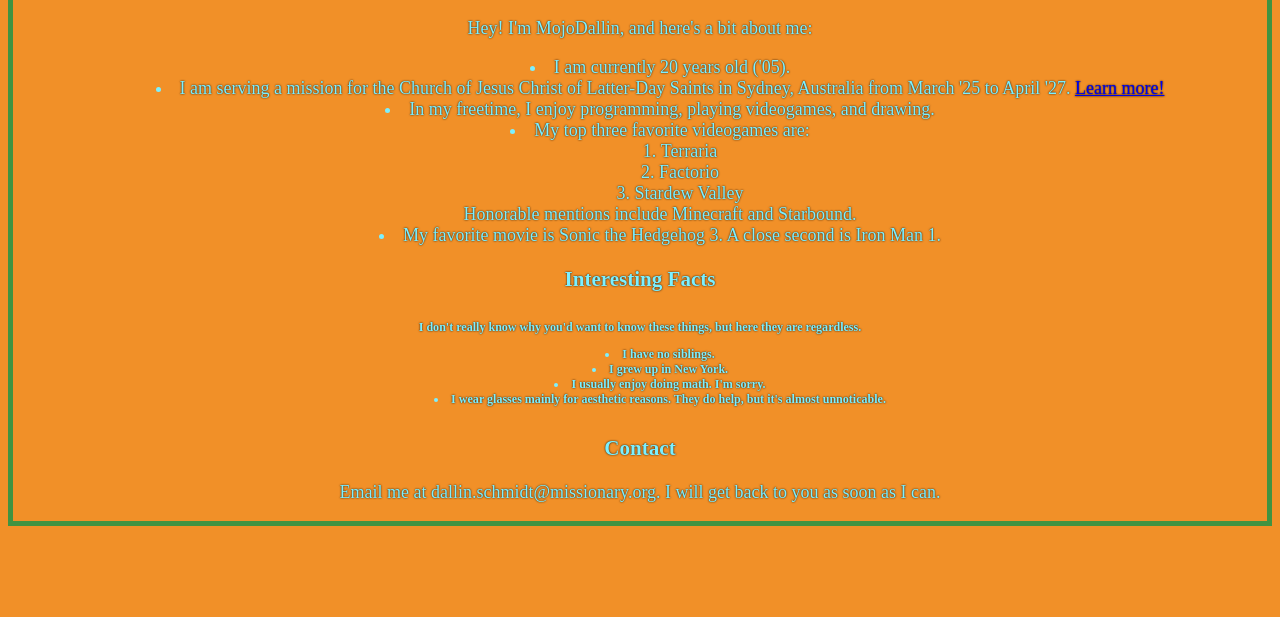
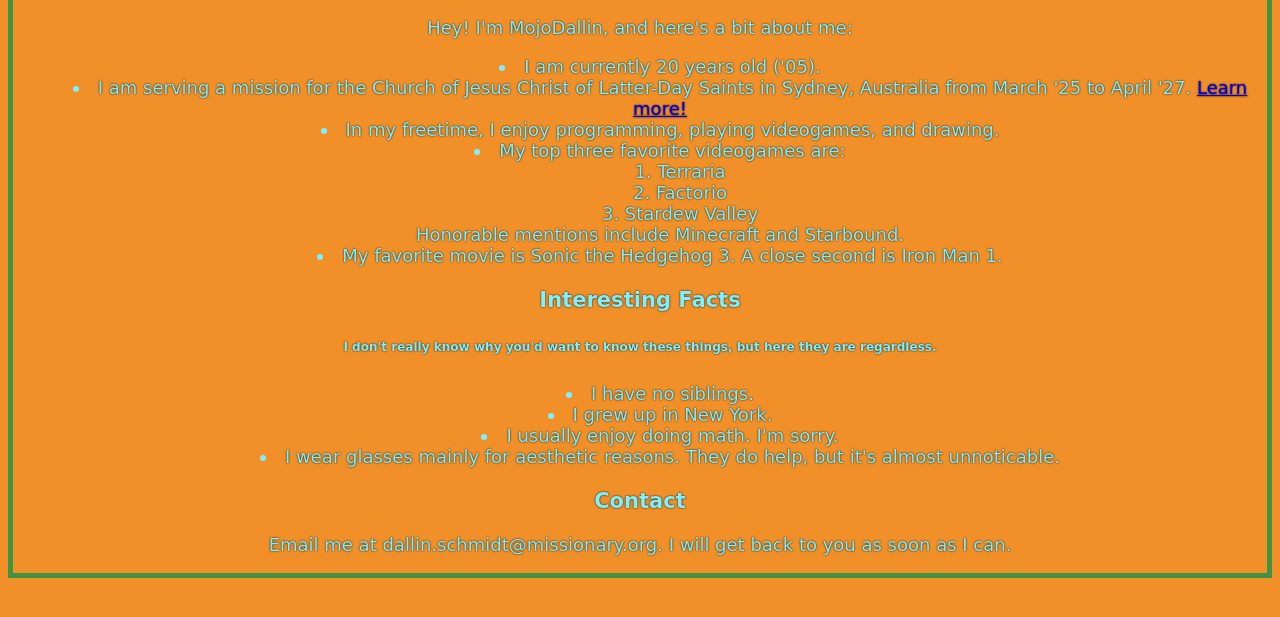
Before and after one commit to MojoDallin/MojoDallin.github.io, a plain HTML site: page index.html in a window 1280 px wide. Shown: the part 131-748 px from the top of the page. Drawn offline with Linux system fonts and the light colour scheme.

Commit message:
fix some styling

```diff
--- a/index.html
+++ b/index.html
@@ -8,6 +8,7 @@
             text-shadow: 0px 0px 2px black;
             border: 5px solid #419341;
             text-align: center;
+            font-family: cursive;
         }
         h1 {
             font-style: italic;
@@ -38,7 +39,7 @@
             <li>My favorite movie is Sonic the Hedgehog 3. A close second is Iron Man 1.</li>
         </ul>
         <h3>Interesting Facts</h3>
-        <h6>I don't really know why you'd want to know these things, but here they are regardless.
+        <h6>I don't really know why you'd want to know these things, but here they are regardless.</h6>
             <ul>
                 <li>I have no siblings.</li>
                 <li>I grew up in New York.</li>
```
